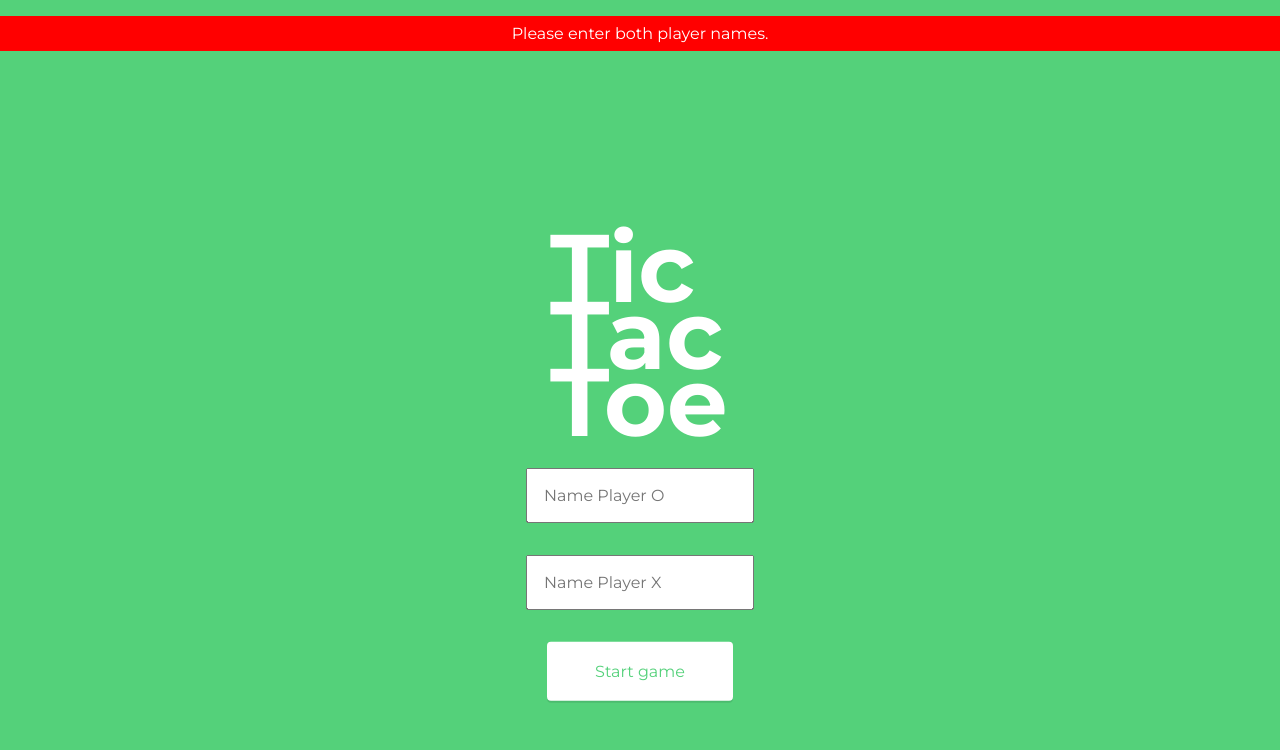
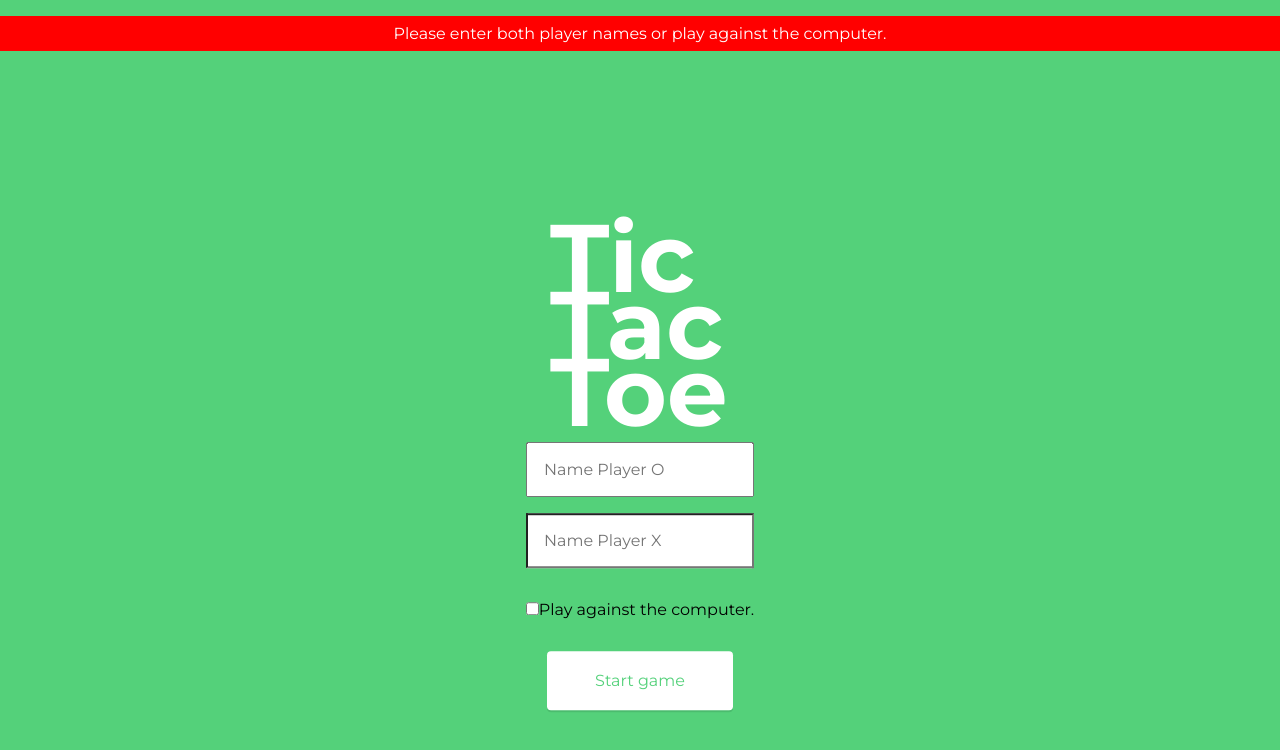
Before and after one commit to MissMeg/treehouse-techdegree-project4, a plain HTML site: page index.html in a window 1280 px wide. Both pictures are taken after a click on the link "Start game". Drawn offline with nearby package versions, Linux system fonts and the light colour scheme.

Commit message:
added the computer player option to start screen

```diff
--- a/css/style.css
+++ b/css/style.css
@@ -81,10 +81,14 @@ h1 {
       content: "×";
       top: 4.5rem; }
 
-#playerO, #playerX {
+.playerName {
   display: block;
-  margin: 2rem auto;
+  margin: 1rem auto;
   padding: 1rem;
+}}
+
+#computer {
+  margin-right: 0.5rem;
 }
 
 .error {
--- a/js/app.js
+++ b/js/app.js
@@ -1,7 +1,7 @@
 $(document).ready(() => {
 
     //html snippets for the different screens
-    const start = '<div class="screen screen-start" id="start"><header><h1>Tic Tac Toe</h1><input id="playerO" class="playerName" type="text" placeholder="Name Player O"><input id="playerX" class="playerName" type="text" placeholder="Name Player X"><a href="#" class="button">Start game</a></header></div>';
+    const start = '<div class="screen screen-start" id="start"><header><h1>Tic Tac Toe</h1><input id="playerO" class="playerName" type="text" placeholder="Name Player O"><input id="playerX" class="playerName" type="text" placeholder="Name Player X"><label class="playerName"><input id="computer" type="checkbox">Play against the computer.</label><a href="#" class="button">Start game</a></header></div>';
     const win = '<div class="screen screen-win" id="finish"><header><h1>Tic Tac Toe</h1><p class="message"></p><a href="#" class="button">New game</a></header></div>';
 
     //Game Variables
@@ -19,10 +19,18 @@ $(document).ready(() => {
     const playerNames = () => {
         //remove prevoius error messages
         $('.error').remove();
-        //reset the button to enabled
+        //reset the button & field to enabled
         $('#start a').prop('disabled', false).css('cursor', 'pointer');
-        //grab the name values and set them
+        $('#playerX').prop('disabled', false).css('background-color', 'white').css('cursor', 'text');
+        //grab the player O name value and set it
         let playerO = $('#playerO').val();
+        //check to see if the checkbox has been check - computer is now player 2
+        if ($('#computer').prop('checked')) {
+            let playerX = 'Computer';
+            $('#playerX').prop('disabled', true).css('background-color', 'lightgrey').css('cursor', 'not-allowed');
+            let players = [playerO, playerX];
+            return players;
+        } else {
             let playerX = $('#playerX').val();
             //if both names are there, then return the names
             if (isNaN(playerO) && isNaN(playerX)) {
@@ -39,13 +47,16 @@ $(document).ready(() => {
                     //remove any prevous errors so only one is displayed
                     $('.error').remove();
                     //inform to enter both player names
-                $('#start').prepend('<p class="error" style=" background-color: red; color: white;">Please enter both player names.</p>');
+                    $('#start').prepend('<p class="error" style=" background-color: red; color: white;">Please enter both player names or play against the computer.</p>');
+                }
+            }
         }
     }
 
-    }
+    //Call validation
+    $('.playerName').keyup(playerNames).focusout(playerNames);
+    $('#computer').change(playerNames);
 
-    $('.playerName').keyup(playerNames).focusout(playerNames);
     //On click - show the game board and hide the start screen
     $('#start a').click(() => {
         $('#start').fadeOut();
@@ -55,4 +66,11 @@ $(document).ready(() => {
         $('#player2').append(`<p class="names">${playerNames()[1]}</p>`);
     });
 
+    //////////////////////////////GAME////////////////////////////////////
+
+    //GAME Variables
+    let playerOScore = 0;
+    let playerXScore = 0;
+
+
 });
```
Lines whose indentation alone changed are shown as unchanged.
